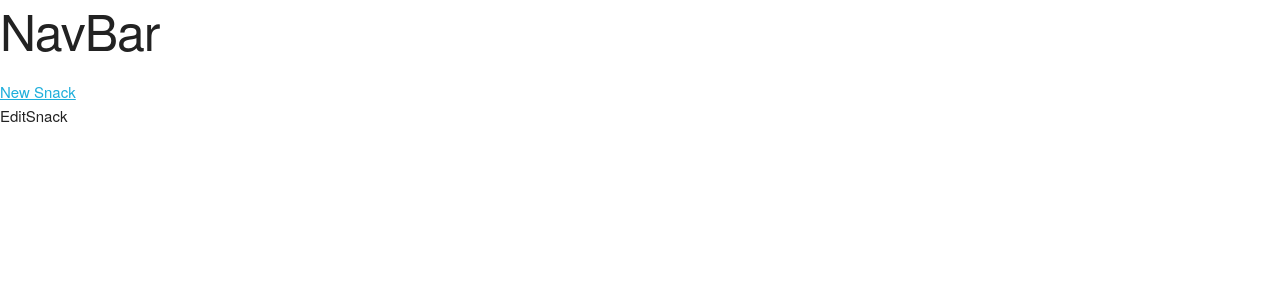
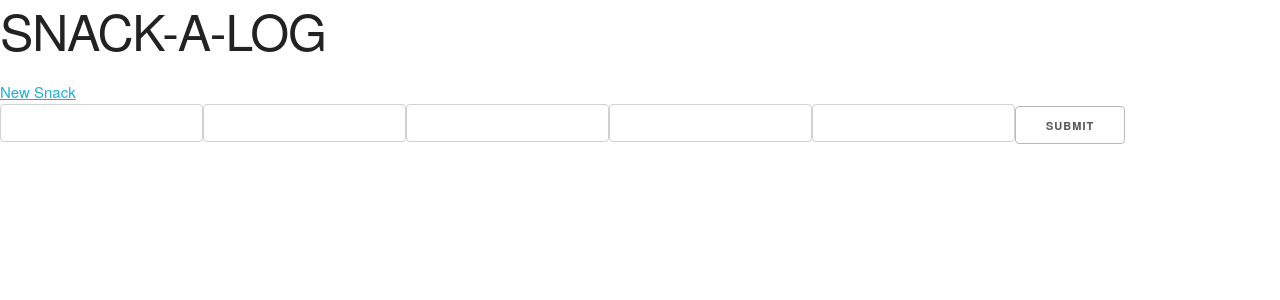
Before and after one commit to Tetracell/dan-tom-snackalog, a React (Create React App) app in the folder front-end/: page /snacks/1/edit in a window 1280 px wide. Shown: the top 300 px of the page. Built offline with nearby package versions, Linux system fonts and the light colour scheme; no server answers.

Commit message:
Basics of edit page - fields fill on load

```diff
--- a/front-end/src/Components/EditSnack.js
+++ b/front-end/src/Components/EditSnack.js
@@ -1,7 +1,62 @@
-import React from 'react'
+import { useState, useEffect } from "react";
+import { useParams, useNavigate } from "react-router-dom";
+import axios from "axios";
 
-export const EditSnack = () => {
+export const EditSnack = ({ API }) => {
+  const [snack, setSnack] = useState({
+    name: "",
+    fiber: "",
+    protein: "",
+    added_sugar: "",
+    is_healthy: "",
+    image: "",
+  });
+
+  const { id } = useParams();
+  useEffect(() => {
+    axios.get(`${API}/snacks/${id}`).then((res) => {
+      setSnack(res.data.payload);
+    });
+  });
+
+  const handleChange = (e) => {
+    setSnack({ ...snack, [e.target.id]: e.target.value });
+  };
   return (
-    <div>EditSnack</div>
-  )
-}
+    <div>
+      <form>
+        <input
+          type="text"
+          id="name"
+          onChange={handleChange}
+          value={snack.name}
+        ></input>
+        <input
+          type="number"
+          id="fiber"
+          onChange={handleChange}
+          value={snack.fiber}
+        ></input>
+        <input
+          type="number"
+          id="protein"
+          onChange={handleChange}
+          value={snack.protein}
+        ></input>
+        <input
+          type="number"
+          id="added_sugar"
+          onChange={handleChange}
+          value={snack.added_sugar}
+        ></input>
+        <input
+          type="text"
+          id="image"
+          onChange={handleChange}
+          value={snack.image}
+        ></input>
+        <button>Submit</button>
+      </form>
+    </div>
+  );
+};
--- a/front-end/src/Components/NavBar.js
+++ b/front-end/src/Components/NavBar.js
@@ -4,7 +4,7 @@ import { Link } from "react-router-dom";
 export const NavBar = () => {
   return (
     <div>
-      <h1>NavBar</h1>
+      <h1>SNACK-A-LOG</h1>
       <Link to="/snacks/new">New Snack</Link>
     </div>
   );
--- a/front-end/src/Components/ShowSnack.js
+++ b/front-end/src/Components/ShowSnack.js
@@ -9,6 +9,7 @@ export const ShowSnack = ({ API }) => {
     name: "",
     fiber: "",
     protein: "",
+    added_sugar: "",
     is_healthy: "",
     image: "",
   });
@@ -19,6 +20,13 @@ export const ShowSnack = ({ API }) => {
       setSnack(res.data.payload);
     });
   }, []);
+
+  const handleDelete = () => {
+    axios.delete(`${API}/snacks/${id}`).then((res) => {
+      navigate("/snacks");
+    });
+  };
+
   return (
     <div>
       <h1>Snacks</h1>
@@ -26,7 +34,7 @@ export const ShowSnack = ({ API }) => {
       <Link to="/snacks">
         <button>Back</button>
       </Link>
-      <button>Delete</button>
+      <button onClick={handleDelete}>Delete</button>
     </div>
   );
 };
```
